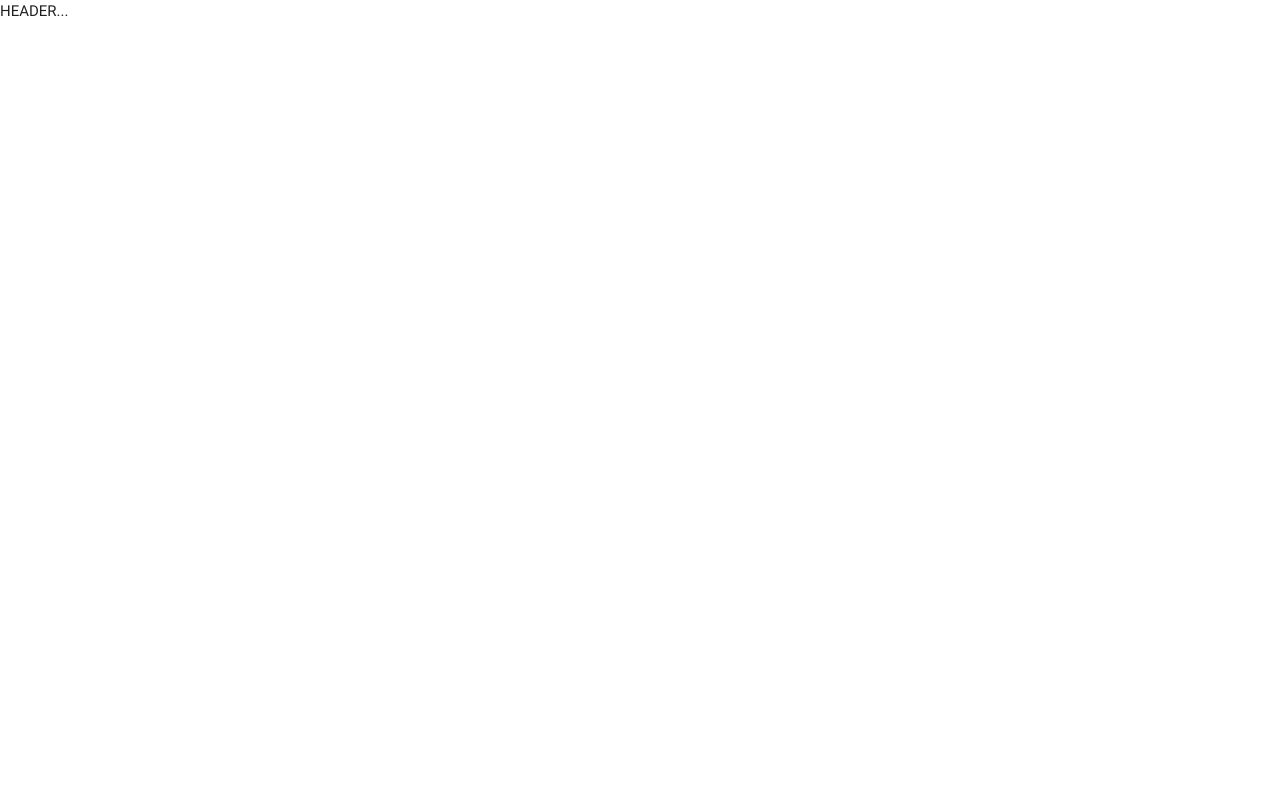
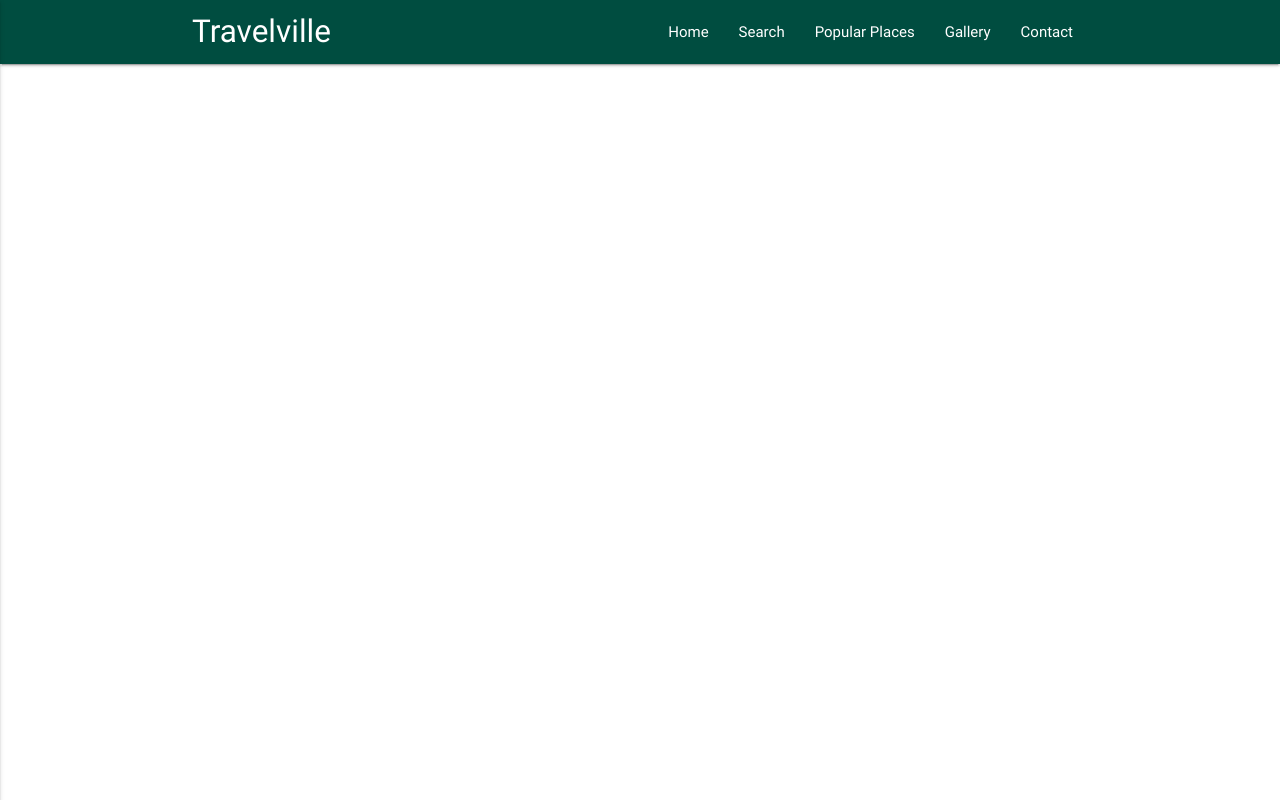
Before and after one commit to adewale2018/travellville, a plain HTML site: page index.html in a window 1280 px wide. Drawn offline with nearby package versions, Linux system fonts and the light colour scheme.

Commit message:
added the navbar

```diff
--- a/css/style.css
+++ b/css/style.css
@@ -0,0 +1,3 @@
+.side-nav li a {
+  color: #fff !important;
+}
--- a/index.html
+++ b/index.html
@@ -1,5 +1,6 @@
 <!DOCTYPE html>
 <html lang="en">
+
 <head>
   <!-- Google Icon Font-->
   <link href="https://fonts.googleapis.com/icon?family=Material+Icons" rel="stylesheet">
@@ -10,9 +11,33 @@
   <meta name="viewport" content="width=device-width, initial-scale=1.0">
   <title>Travelville</title>
 </head>
+
 <body>
   <header>
-    HEADER...
+    <div class="navbar-fixed">
+      <nav class="teal darken-4">
+        <div class="container">
+          <div class="nav-wrapper">
+            <a href="#home" class="brand-logo">Travelville</a>
+            <a href="#" data-activates="mobile-demo" class="button-collapse"><i class="material-icons">menu</i></a>
+            <ul class="right hide-on-med-and-down">
+              <li><a href="#home">Home</a></li>
+              <li><a href="#search">Search</a></li>
+              <li><a href="#places">Popular Places</a></li>
+              <li><a href="#gallery">Gallery</a></li>
+              <li><a href="#contact">Contact</a></li>
+            </ul>
+          </div>
+        </div>
+      </nav>
+    </div>
+    <ul class="side-nav teal darken-4 white-text" id="mobile-demo">
+      <li><a href="#home">Home</a></li>
+      <li><a href="#search">Search</a></li>
+      <li><a href="#places">Popular Places</a></li>
+      <li><a href="#gallery">Gallery</a></li>
+      <li><a href="#contact">Contact</a></li>
+    </ul>
   </header>
   <main>
 
@@ -20,9 +45,10 @@
 
 
 
-   <!--Import jQuery before materialize.js-->
-   <script type="text/javascript" src="https://code.jquery.com/jquery-3.2.1.min.js"></script>
-   <script type="text/javascript" src="js/materialize.min.js"></script>
-   <script type="text/javascript" src="js/main.js"></script>
+  <!--Import jQuery before materialize.js-->
+  <script type="text/javascript" src="https://code.jquery.com/jquery-3.2.1.min.js"></script>
+  <script type="text/javascript" src="js/materialize.min.js"></script>
+  <script type="text/javascript" src="js/main.js"></script>
 </body>
+
 </html>
--- a/js/main.js
+++ b/js/main.js
@@ -0,0 +1,3 @@
+$(document).ready(function () {
+  $(".button-collapse").sideNav();
+});
```
